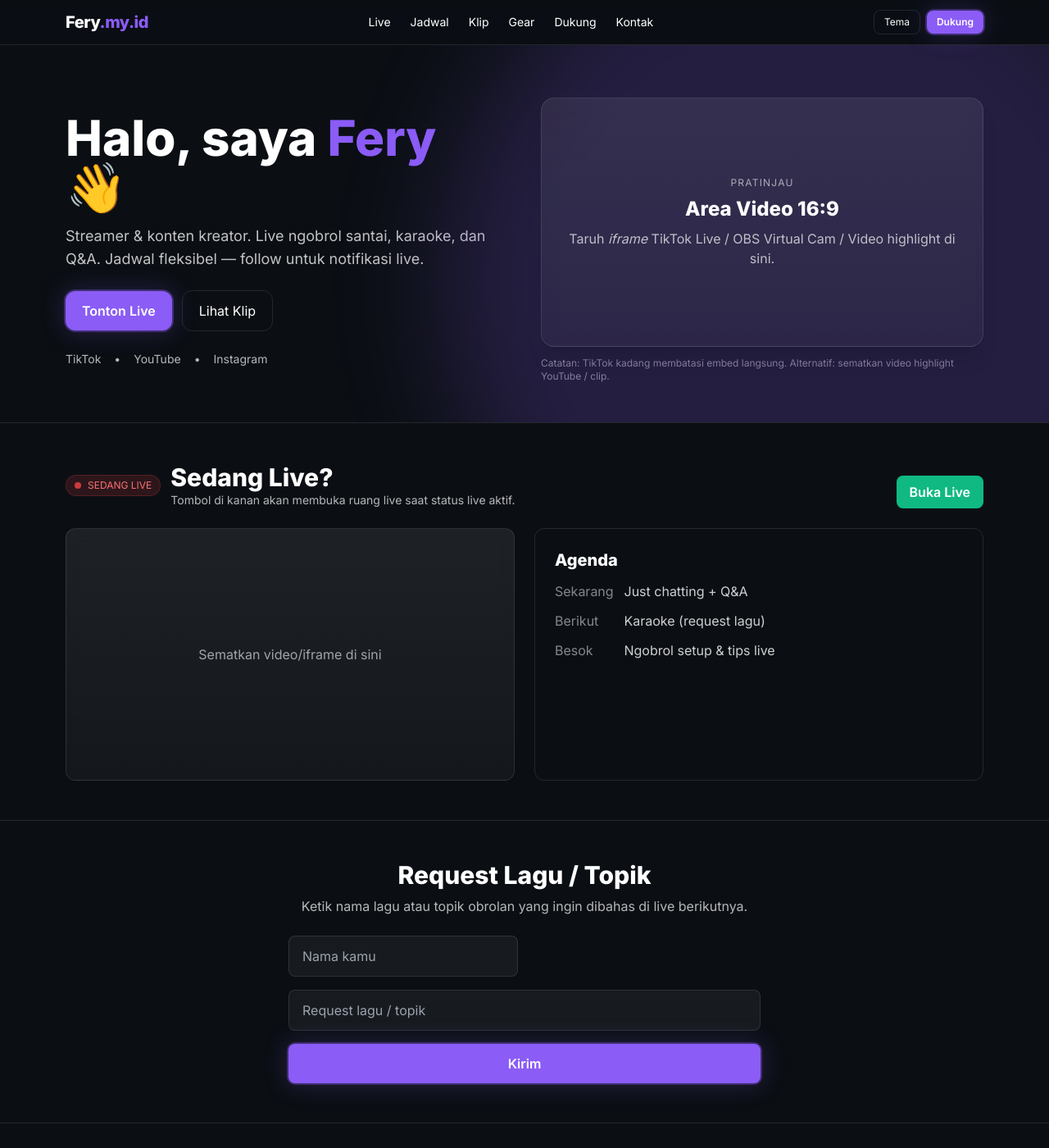
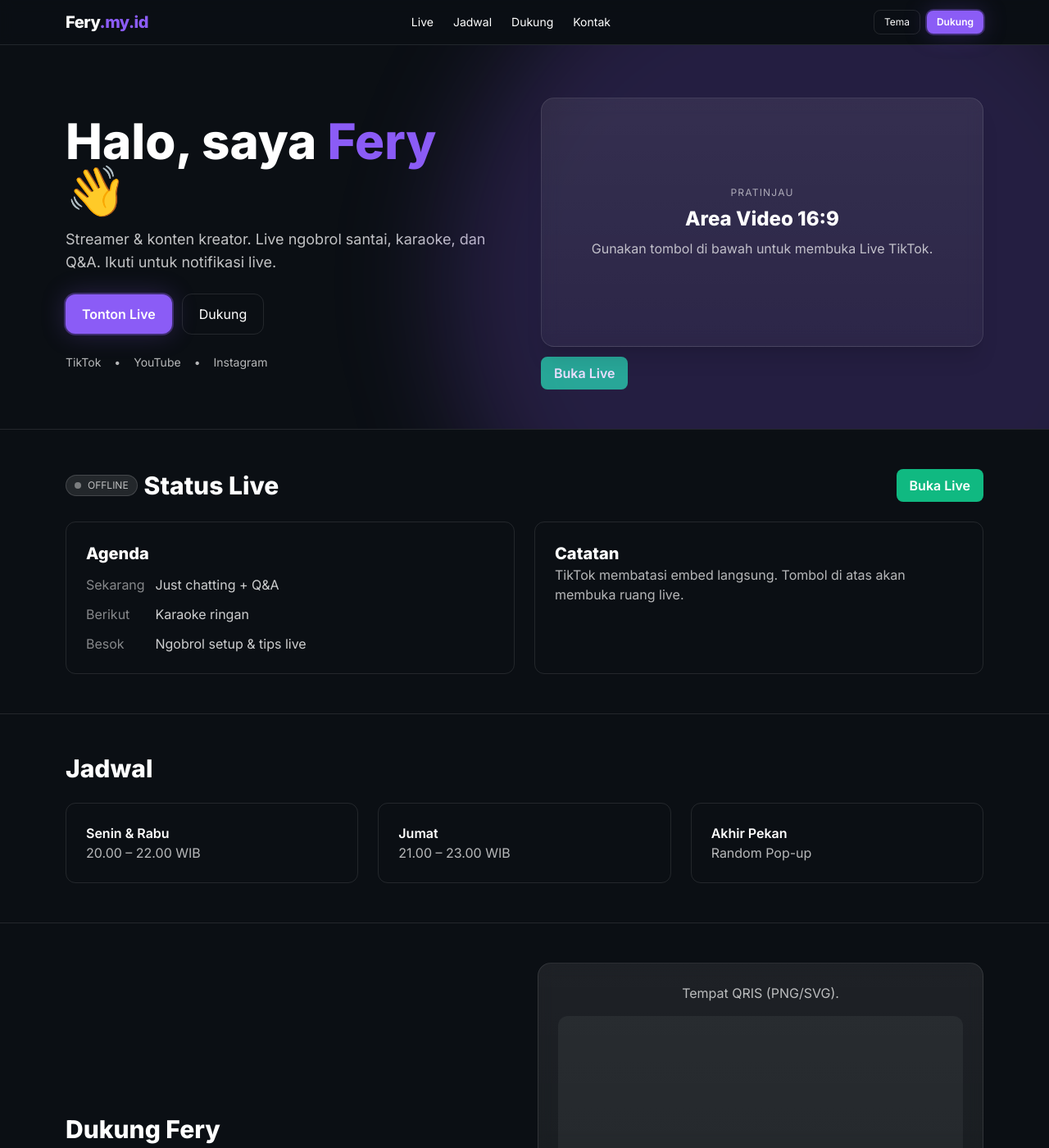
Before and after one commit to feryferlangga/feryferlangga.github.io, a Jekyll site: the page index.html, which Jekyll copies as it is, in a window 1280 px wide and 1400 px high. Shown: the whole window at 82% size. Built offline with Jekyll 4.4.1, drawn with Linux system fonts in a browser that asks for light colours; nearby versions of some CDN libraries; some of the changed text lies outside the part shown.

Commit message:
Update index.html

```diff
--- a/index.html
+++ b/index.html
@@ -4,7 +4,7 @@
   <meta charset="utf-8" />
   <meta name="viewport" content="width=device-width, initial-scale=1" />
   <title>Fery — Streamer</title>
-  <meta name="description" content="Website resmi streamer Fery. Jadwal live, link sosial, tip/QRIS, dan highlight klip." />
+  <meta name="description" content="Website streamer Fery. Jadwal live, link sosial, dukungan QRIS, dan kontak." />
   <link rel="preconnect" href="https://fonts.googleapis.com">
   <link rel="preconnect" href="https://fonts.gstatic.com" crossorigin>
   <link href="https://fonts.googleapis.com/css2?family=Inter:wght@400;600;800&display=swap" rel="stylesheet">
@@ -29,26 +29,18 @@
     :root { color-scheme: dark; }
     html { scroll-behavior: smooth; }
     .glass { background: linear-gradient(180deg, rgba(255,255,255,.08), rgba(255,255,255,.04)); backdrop-filter: blur(10px); }
-    .fade-in { opacity:0; transform: translateY(20px); transition: all .6s ease; }
-    .fade-in.visible { opacity:1; transform:none; }
   </style>
   <meta name="theme-color" content="#0b0f14" />
-  <meta property="og:title" content="Fery — Streamer" />
-  <meta property="og:description" content="Live ngobrol santai, karaoke, Q&A. Jadwal, klip, dan dukungan QRIS." />
-  <meta property="og:type" content="website" />
-  <meta property="og:image" content="/og-image.jpg" />
-  <meta property="og:url" content="https://fery.my.id" />
   <link rel="icon" href="/favicon.ico" />
 </head>
 <body class="bg-base-900 text-white font-sans">
+  <!-- NAV -->
   <header class="sticky top-0 z-50 border-b border-white/10 bg-base-900/70 backdrop-blur">
     <div class="max-w-6xl mx-auto px-4 py-3 flex items-center justify-between">
       <a href="#top" class="font-extrabold tracking-tight text-xl">Fery<span class="text-brand">.my.id</span></a>
       <nav class="hidden md:flex items-center gap-6 text-sm">
         <a href="#live" class="hover:text-brand">Live</a>
         <a href="#schedule" class="hover:text-brand">Jadwal</a>
-        <a href="#clips" class="hover:text-brand">Klip</a>
-        <a href="#gear" class="hover:text-brand">Gear</a>
         <a href="#support" class="hover:text-brand">Dukung</a>
         <a href="#contact" class="hover:text-brand">Kontak</a>
       </nav>
@@ -60,144 +52,241 @@
   </header>
 
   <!-- HERO -->
-  <section id="top" class="relative overflow-hidden fade-in">
+  <section id="top" class="relative overflow-hidden">
     <div class="absolute inset-0 pointer-events-none" aria-hidden="true">
       <div class="w-[900px] h-[900px] bg-brand/20 blur-3xl rounded-full absolute -top-40 -right-40"></div>
     </div>
     <div class="max-w-6xl mx-auto px-4 pt-16 pb-12 grid md:grid-cols-2 gap-10 items-center">
       <div>
         <h1 class="text-4xl md:text-6xl font-extrabold leading-tight">Halo, saya <span class="text-brand">Fery</span> 👋</h1>
-        <p class="mt-4 text-white/75 text-lg">Streamer & konten kreator. Live ngobrol santai, karaoke, dan Q&A. Jadwal fleksibel — follow untuk notifikasi live.</p>
+        <p class="mt-4 text-white/75 text-lg">Streamer & konten kreator. Live ngobrol santai, karaoke, dan Q&A. Ikuti untuk notifikasi live.</p>
         <div class="mt-6 flex flex-wrap items-center gap-3">
-          <a href="#live" class="px-5 py-3 rounded-xl bg-brand hover:bg-brand-600 font-semibold shadow-glow">Tonton Live</a>
-          <a href="#clips" class="px-5 py-3 rounded-xl border border-white/10 hover:border-white/20">Lihat Klip</a>
+          <a id="btnLive" href="#live" class="px-5 py-3 rounded-xl bg-brand hover:bg-brand-600 font-semibold shadow-glow">Tonton Live</a>
+          <a href="#support" class="px-5 py-3 rounded-xl border border-white/10 hover:border-white/20">Dukung</a>
         </div>
         <div class="mt-6 flex items-center gap-4 text-sm text-white/70">
-          <a class="hover:text-brand" href="https://www.tiktok.com/@feryferlangga" target="_blank">TikTok</a>
+          <a class="hover:text-brand" id="socTikTok" href="#" target="_blank" rel="noreferrer">TikTok</a>
           <span>•</span>
-          <a class="hover:text-brand" href="https://youtube.com/" target="_blank">YouTube</a>
+          <a class="hover:text-brand" id="socYouTube" href="#" target="_blank" rel="noreferrer">YouTube</a>
           <span>•</span>
-          <a class="hover:text-brand" href="https://instagram.com/feryferlangga" target="_blank">Instagram</a>
+          <a class="hover:text-brand" id="socInstagram" href="#" target="_blank" rel="noreferrer">Instagram</a>
         </div>
       </div>
       <div>
+        <!-- Kotak pratinjau 16:9 sederhana (tanpa embed, aman di semua platform) -->
         <div class="aspect-video rounded-2xl border border-white/10 glass shadow-xl flex items-center justify-center">
           <div class="text-center p-8">
             <div class="text-xs uppercase tracking-widest text-white/60">Pratinjau</div>
             <h3 class="mt-2 text-2xl font-bold">Area Video 16:9</h3>
-            <p class="mt-2 text-white/70">Taruh <em>iframe</em> TikTok Live / OBS Virtual Cam / Video highlight di sini.</p>
+            <p class="mt-2 text-white/70">Gunakan tombol di bawah untuk membuka Live TikTok.</p>
           </div>
         </div>
-        <div class="mt-3 text-xs text-white/50">Catatan: TikTok kadang membatasi embed langsung. Alternatif: sematkan video highlight YouTube / clip.</div>
-      </div>
-    </div>
-  </section>
-
-  <!-- Sticky mini player -->
-  <div id="miniPlayer" class="hidden fixed bottom-4 right-4 w-80 aspect-video rounded-lg overflow-hidden shadow-lg border border-white/10 z-40 bg-black">
-    <iframe id="miniFrame" src="" frameborder="0" allowfullscreen class="w-full h-full"></iframe>
-  </div>
-
-  <!-- LIVE -->
-  <section id="live" class="py-12 border-t border-white/10 fade-in">
-    <div class="max-w-6xl mx-auto px-4">
-      <div class="flex items-end justify-between gap-4">
-        <div class="flex items-center gap-3">
-          <div id="liveBadge" class="flex items-center gap-2 px-2.5 py-1 rounded-full bg-red-500/15 text-red-400 border border-red-500/20 text-xs">
-            <span class="inline-block w-2 h-2 rounded-full bg-red-500 animate-pulse"></span>
-            <span id="liveText">SEDANG LIVE</span>
-          </div>
-          <div>
-            <h2 class="text-3xl font-extrabold">Sedang Live?</h2>
-            <p class="text-white/70 text-sm">Tombol di kanan akan membuka ruang live saat status live aktif.</p>
-          </div>
-        </div>
-        <a id="liveBtn" href="#" target="_blank" class="px-4 py-2 rounded-lg bg-emerald-500 hover:bg-emerald-600 font-semibold">Buka Live</a>
-      </div>
-      <div class="mt-6 grid md:grid-cols-2 gap-6">
-        <div class="aspect-video rounded-xl border border-white/10 glass flex items-center justify-center">
-          <span class="text-white/60">Sematkan video/iframe di sini</span>
-        </div>
-        <div class="rounded-xl border border-white/10 p-6">
-          <h3 class="text-xl font-bold">Agenda</h3>
-          <ul class="mt-3 space-y-3 text-white/80">
-            <li><span class="inline-block w-20 text-white/50">Sekarang</span> Just chatting + Q&A</li>
-            <li><span class="inline-block w-20 text-white/50">Berikut</span> Karaoke (request lagu)</li>
-            <li><span class="inline-block w-20 text-white/50">Besok</span> Ngobrol setup & tips live</li>
-          </ul>
+        <div class="mt-3">
+          <a id="openLive" href="#" target="_blank" class="inline-flex items-center gap-2 px-4 py-2 rounded-lg bg-emerald-500 hover:bg-emerald-600 font-semibold">Buka Live</a>
         </div>
       </div>
     </div>
   </section>
 
-  <!-- REQUEST SONG -->
-  <section id="request" class="py-12 border-t border-white/10 fade-in">
-    <div class="max-w-3xl mx-auto px-4 text-center">
-      <h2 class="text-3xl font-extrabold">Request Lagu / Topik</h2>
-      <p class="text-white/70 mt-2">Ketik nama lagu atau topik obrolan yang ingin dibahas di live berikutnya.</p>
-      <form onsubmit="event.preventDefault(); alert('Request terkirim!');" class="mt-6 grid sm:grid-cols-2 gap-4 max-w-xl mx-auto">
-        <input class="px-4 py-3 rounded-lg bg-white/5 border border-white/10 focus:border-brand outline-none" placeholder="Nama kamu" />
-        <input class="px-4 py-3 rounded-lg bg-white/5 border border-white/10 focus:border-brand outline-none sm:col-span-2" placeholder="Request lagu / topik" />
-        <button class="sm:col-span-2 px-4 py-3 rounded-lg bg-brand hover:bg-brand-600 font-semibold shadow-glow">Kirim</button>
-      </form>
+  <!-- LIVE (info ringkas) -->
+  <section id="live" class="py-12 border-t border-white/10">
+    <div class="max-w-6xl mx-auto px-4">
+      <div class="flex items-center justify-between gap-4">
+        <div class="flex items-center gap-2">
+          <div id="liveBadge" class="flex items-center gap-2 px-2.5 py-1 rounded-full bg-white/10 text-white/70 border border-white/15 text-xs">
+            <span class="inline-block w-2 h-2 rounded-full bg-white/40" id="liveDot"></span>
+            <span id="liveText">OFFLINE</span>
+          </div>
+          <h2 class="text-3xl font-extrabold">Status Live</h2>
+        </div>
+        <a id="liveBtn" href="#" target="_blank" class="px-4 py-2 rounded-lg bg-emerald-500 hover:bg-emerald-600 font-semibold">Buka Live</a>
+      </div>
+      <div class="mt-6 grid md:grid-cols-2 gap-6">
+        <div class="rounded-xl border border-white/10 p-6">
+          <h3 class="text-xl font-bold">Agenda</h3>
+          <ul class="mt-3 space-y-3 text-white/80">
+            <li><span class="inline-block w-20 text-white/50">Sekarang</span> Just chatting + Q&A</li>
+            <li><span class="inline-block w-20 text-white/50">Berikut</span> Karaoke ringan</li>
+            <li><span class="inline-block w-20 text-white/50">Besok</span> Ngobrol setup & tips live</li>
+          </ul>
+        </div>
+        <div class="rounded-xl border border-white/10 p-6">
+          <h3 class="text-xl font-bold">Catatan</h3>
+          <p class="text-white/70">TikTok membatasi embed langsung. Tombol di atas akan membuka ruang live.</p>
+        </div>
+      </div>
     </div>
   </section>
 
   <!-- SCHEDULE -->
-  <section id="schedule" class="py-12 border-t border-white/10 fade-in">
-    ...
-  </section>
-
-  <!-- CLIPS -->
-  <section id="clips" class="py-12 border-t border-white/10 fade-in">
-    ...
-  </section>
-
-  <!-- GEAR -->
-  <section id="gear" class="py-12 border-t border-white/10 fade-in">
-    ...
+  <section id="schedule" class="py-12 border-t border-white/10">
+    <div class="max-w-6xl mx-auto px-4">
+      <h2 class="text-3xl font-extrabold">Jadwal</h2>
+      <div class="mt-6 grid sm:grid-cols-2 lg:grid-cols-3 gap-6">
+        <div class="rounded-xl border border-white/10 p-6">
+          <h4 class="font-semibold">Senin & Rabu</h4>
+          <p class="text-white/70">20.00 – 22.00 WIB</p>
+        </div>
+        <div class="rounded-xl border border-white/10 p-6">
+          <h4 class="font-semibold">Jumat</h4>
+          <p class="text-white/70">21.00 – 23.00 WIB</p>
+        </div>
+        <div class="rounded-xl border border-white/10 p-6">
+          <h4 class="font-semibold">Akhir Pekan</h4>
+          <p class="text-white/70">Random Pop-up</p>
+        </div>
+      </div>
+    </div>
   </section>
 
   <!-- SUPPORT -->
-  <section id="support" class="py-12 border-t border-white/10 fade-in">
-    ...
+  <section id="support" class="py-12 border-t border-white/10">
+    <div class="max-w-6xl mx-auto px-4">
+      <div class="grid md:grid-cols-2 gap-8 items-center">
+        <div>
+          <h2 class="text-3xl font-extrabold">Dukung Fery</h2>
+          <p class="text-white/70 mt-2">Suka kontennya? Kamu bisa kirim tip via QRIS / Saweria / Trakteer. Terima kasih! 🙌</p>
+          <div class="mt-5 flex flex-wrap gap-3">
+            <button id="copyLink" class="px-4 py-2 rounded-lg border border-white/10 hover:border-white/20 text-sm">Salin Link Tip</button>
+            <a id="tipLink" href="#" target="_blank" class="px-4 py-2 rounded-lg bg-brand hover:bg-brand-600 font-semibold">Buka Halaman Tip</a>
+            <button id="showQR" class="px-4 py-2 rounded-lg border border-white/10 hover:border-white/20">Tampilkan QRIS</button>
+          </div>
+          <div class="mt-5">
+            <div class="flex items-center justify-between text-sm text-white/70">
+              <span>Goal Bulanan</span>
+              <span id="goalLabel">Rp0 / Rp1.000.000</span>
+            </div>
+            <div class="mt-2 w-full h-3 rounded-full bg-white/10 overflow-hidden">
+              <div id="goalBar" class="h-full bg-emerald-500" style="width:0%"></div>
+            </div>
+          </div>
+        </div>
+        <div class="rounded-2xl border border-white/10 p-6 glass">
+          <div class="text-center text-white/70">Tempat QRIS (PNG/SVG).</div>
+          <div class="mt-4 aspect-square bg-white/5 rounded-xl flex items-center justify-center">
+            <span class="text-white/50 text-sm">Taruh <code>qris.png</code> di root & ganti <code>src</code> pada script modal.</span>
+          </div>
+        </div>
+      </div>
+    </div>
   </section>
 
+  <!-- QR MODAL -->
+  <div id="qrModal" class="fixed inset-0 z-[60] hidden items-center justify-center bg-black/70 p-6">
+    <div class="max-w-md w-full rounded-2xl border border-white/10 bg-base-900 p-5 relative">
+      <button id="closeQR" class="absolute right-3 top-3 text-white/60 hover:text-white">✕</button>
+      <h3 class="text-xl font-bold">QRIS</h3>
+      <p class="text-white/60 text-sm">Scan untuk dukung Fery.</p>
+      <img id="qrImg" src="qris.png" alt="QRIS" class="mt-4 w-full rounded-lg"/>
+    </div>
+  </div>
+
   <!-- CONTACT -->
-  <section id="contact" class="py-12 border-t border-white/10 fade-in">
-    ...
+  <section id="contact" class="py-12 border-t border-white/10">
+    <div class="max-w-6xl mx-auto px-4">
+      <h2 class="text-3xl font-extrabold">Kontak</h2>
+      <div class="mt-6 grid md:grid-cols-2 gap-6">
+        <form onsubmit="event.preventDefault(); alert('Terima kasih! Pesan terkirim.');" class="rounded-xl border border-white/10 p-6">
+          <label class="block text-sm">Nama</label>
+          <input class="mt-1 w-full px-3 py-2 rounded-lg bg-white/5 border border-white/10 focus:border-brand outline-none" placeholder="Nama kamu" />
+          <label class="block text-sm mt-4">Email</label>
+          <input type="email" class="mt-1 w-full px-3 py-2 rounded-lg bg-white/5 border border-white/10 focus:border-brand outline-none" placeholder="email@contoh.com" />
+          <label class="block text-sm mt-4">Pesan</label>
+          <textarea rows="4" class="mt-1 w-full px-3 py-2 rounded-lg bg-white/5 border border-white/10 focus:border-brand outline-none" placeholder="Tulis pesan…"></textarea>
+          <button class="mt-4 px-4 py-2 rounded-lg bg-brand hover:bg-brand-600 font-semibold">Kirim</button>
+        </form>
+        <div class="rounded-xl border border-white/10 p-6">
+          <div class="font-semibold">Email</div>
+          <a class="text-brand hover:text-brand-600" id="contactEmail" href="#">halo@fery.my.id</a>
+          <div class="mt-4 font-semibold">Sosial</div>
+          <div class="mt-2 flex flex-wrap gap-3 text-white/80 text-sm">
+            <a class="hover:text-brand" id="socTelegram" href="#" target="_blank">Telegram</a>
+            <a class="hover:text-brand" id="socDiscord" href="#" target="_blank">Discord</a>
+            <a class="hover:text-brand" id="socTwitter" href="#" target="_blank">X (Twitter)</a>
+          </div>
+          <div class="mt-6 text-xs text-white/50">Sesuaikan tautan di bawah (lihat konfigurasi skrip).</div>
+        </div>
+      </div>
+    </div>
   </section>
 
   <footer class="py-10 border-t border-white/10 text-center text-white/50 text-sm">© <span id="y"></span> Fery. Dibuat dengan ♥.</footer>
 
   <script>
+    // ======= KONFIGURASI SEDERHANA (EDIT DI SINI) =======
     window.__SITE = {
       liveUrl: 'https://www.tiktok.com/@feryferlangga/live',
-      tipUrl: 'https://saweria.co/fery',
-      isLive: true,
+      tipUrl:  'https://saweria.co/F2PE',
+      contactEmail: 'mailto:admin@fery.my.id',
+      socials: {
+        tiktok: 'https://www.tiktok.com/@feryferlangga',
+        youtube: 'https://youtube.com/feryferlangga',
+        instagram: 'https://instagram.com/feryferlangga',
+        telegram: 'https://t.me/feryferlangga',
+        discord: 'https://discord.gg/',
+        twitter: 'https://x.com/Afuckingaa'
+      },
+      isLive: false, // ubah ke true saat live
       tipGoal: { current: 0, target: 1000000 }
     };
 
-    const y=document.getElementById('y'); if(y) y.textContent=new Date().getFullYear();
-    const liveBtn=document.getElementById('liveBtn'); if(liveBtn) liveBtn.href=window.__SITE.liveUrl;
-    const tipLink=document.getElementById('tipLink'); if(tipLink) tipLink.href=window.__SITE.tipUrl;
+    // ======= PENERAPAN KONFIGURASI =======
+    const y = document.getElementById('y'); if (y) y.textContent = new Date().getFullYear();
+    const liveBtn = document.getElementById('liveBtn'); if (liveBtn) liveBtn.href = window.__SITE.liveUrl;
+    const openLive = document.getElementById('openLive'); if (openLive) openLive.href = window.__SITE.liveUrl;
+    const btnLive = document.getElementById('btnLive'); if (btnLive) btnLive.href = '#live';
 
-    // Animate fade-in
-    const observer=new IntersectionObserver(entries=>{
-      entries.forEach(e=>{ if(e.isIntersecting){ e.target.classList.add('visible'); } });
-    },{threshold:0.1});
-    document.querySelectorAll('.fade-in').forEach(el=>observer.observe(el));
+    const tipLink = document.getElementById('tipLink'); if (tipLink) tipLink.href = window.__SITE.tipUrl;
+    const copyLink = document.getElementById('copyLink'); if (copyLink) copyLink.addEventListener('click', ()=>{
+      navigator.clipboard.writeText(window.__SITE.tipUrl);
+      copyLink.textContent = 'Tersalin!'; setTimeout(()=>copyLink.textContent='Salin Link Tip',1500);
+    });
 
-    // Sticky mini-player demo
-    window.addEventListener('scroll',()=>{
-      const hero=document.getElementById('top');
-      const mini=document.getElementById('miniPlayer');
-      const frame=document.getElementById('miniFrame');
-      if(hero && mini){
-        const rect=hero.getBoundingClientRect();
-        if(rect.bottom<0){ mini.classList.remove('hidden'); frame.src=window.__SITE.liveUrl; }
-        else{ mini.classList.add('hidden'); frame.src=''; }
-      }
+    const contactEmail = document.getElementById('contactEmail'); if (contactEmail) contactEmail.href = window.__SITE.contactEmail;
+
+    const socTikTok = document.getElementById('socTikTok'); if (socTikTok) socTikTok.href = window.__SITE.socials.tiktok;
+    const socYouTube = document.getElementById('socYouTube'); if (socYouTube) socYouTube.href = window.__SITE.socials.youtube;
+    const socInstagram = document.getElementById('socInstagram'); if (socInstagram) socInstagram.href = window.__SITE.socials.instagram;
+    const socTelegram = document.getElementById('socTelegram'); if (socTelegram) socTelegram.href = window.__SITE.socials.telegram;
+    const socDiscord = document.getElementById('socDiscord'); if (socDiscord) socDiscord.href = window.__SITE.socials.discord;
+    const socTwitter = document.getElementById('socTwitter'); if (socTwitter) socTwitter.href = window.__SITE.socials.twitter;
+
+    const liveBadge = document.getElementById('liveBadge');
+    const liveText  = document.getElementById('liveText');
+    const liveDot   = document.getElementById('liveDot');
+    if (window.__SITE.isLive) {
+      liveBadge.className = 'flex items-center gap-2 px-2.5 py-1 rounded-full bg-red-500/15 text-red-400 border border-red-500/20 text-xs';
+      liveText.textContent = 'SEDANG LIVE';
+      liveDot.className = 'inline-block w-2 h-2 rounded-full bg-red-500 animate-pulse';
+    } else {
+      liveBadge.className = 'flex items-center gap-2 px-2.5 py-1 rounded-full bg-white/10 text-white/70 border border-white/15 text-xs';
+      liveText.textContent = 'OFFLINE';
+      liveDot.className = 'inline-block w-2 h-2 rounded-full bg-white/40';
+    }
+
+    const goalBar = document.getElementById('goalBar');
+    const goalLabel = document.getElementById('goalLabel');
+    if (goalBar && goalLabel) {
+      const cur = Math.max(0, window.__SITE.tipGoal.current);
+      const target = Math.max(1, window.__SITE.tipGoal.target);
+      const pct = Math.min(100, Math.round((cur/target)*100));
+      goalBar.style.width = pct + '%';
+      goalLabel.textContent = new Intl.NumberFormat('id-ID', { style:'currency', currency:'IDR', maximumFractionDigits:0 }).format(cur) + ' / ' + new Intl.NumberFormat('id-ID', { style:'currency', currency:'IDR', maximumFractionDigits:0 }).format(target);
+    }
+
+    // QR modal
+    const qrModal = document.getElementById('qrModal');
+    const showQR  = document.getElementById('showQR');
+    const closeQR = document.getElementById('closeQR');
+    showQR && showQR.addEventListener('click', ()=> qrModal.classList.remove('hidden'));
+    closeQR && closeQR.addEventListener('click', ()=> qrModal.classList.add('hidden'));
+    qrModal && qrModal.addEventListener('click', (e)=>{ if (e.target === qrModal) qrModal.classList.add('hidden'); });
+
+    // Tema
+    const themeToggle = document.getElementById('themeToggle');
+    themeToggle && themeToggle.addEventListener('click', ()=>{
+      document.body.classList.toggle('bg-base-900');
+      document.body.classList.toggle('bg-black');
     });
   </script>
 </body>
```
Also changed, not shown: other parts of index.html (+1 -1 lines).
